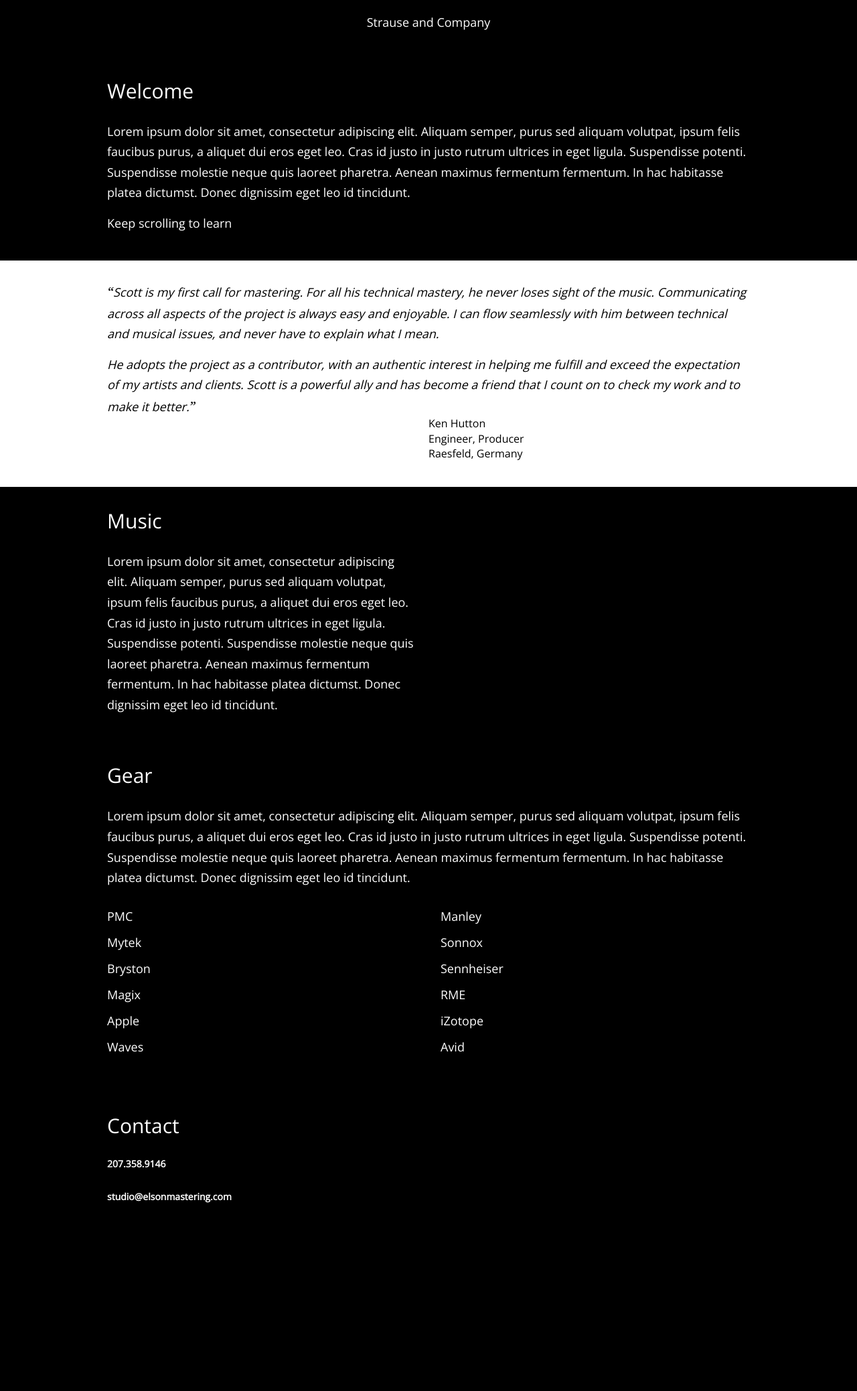
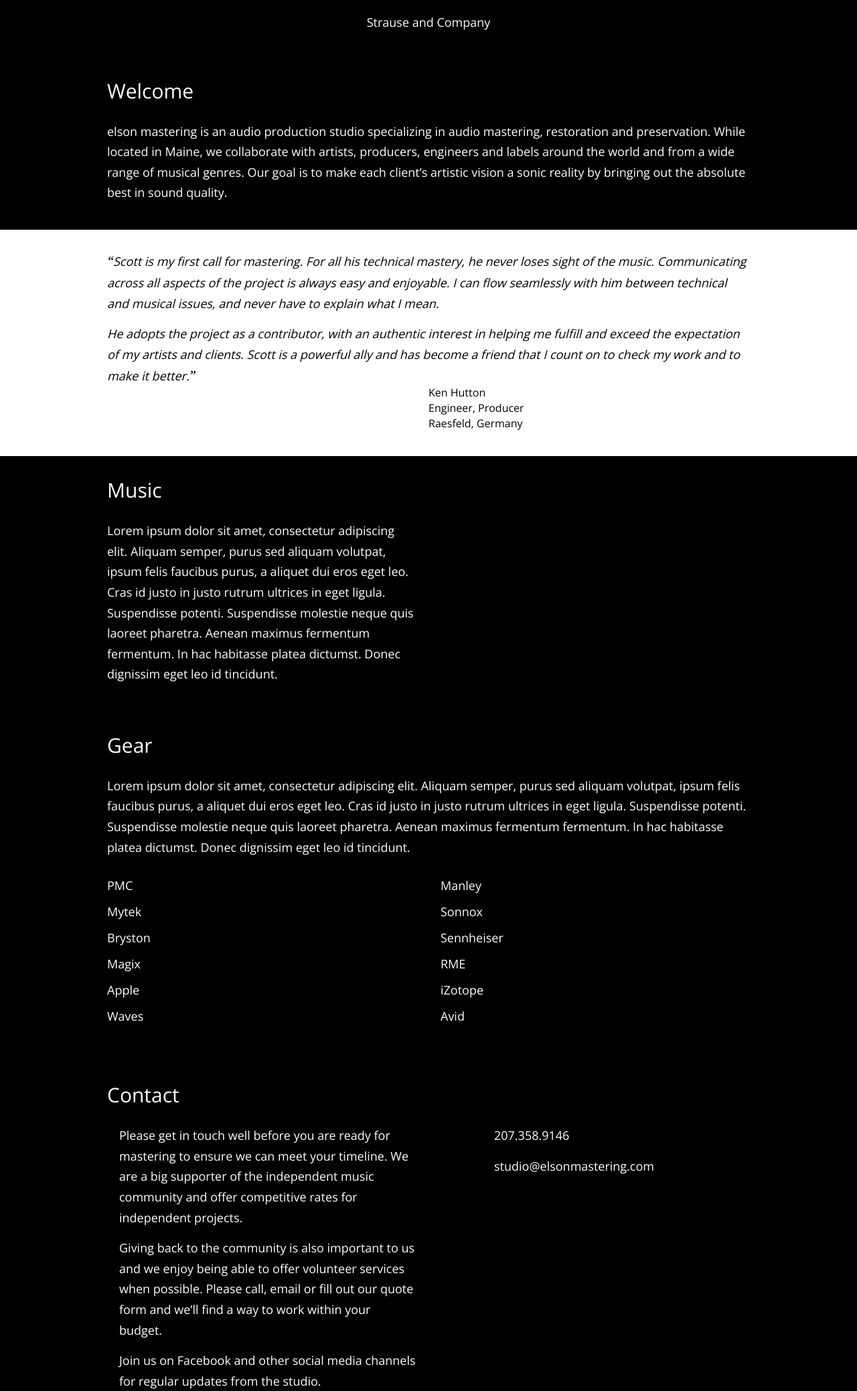
Before and after one commit to aguyawry/mastering, a PHP site: page / in a window 1280 px wide. Shown: the part 456-2533 px from the top of the page at 67% size. Before the commit the page ends 2252 px from the top, so only its background shows below. Run offline with PHP 8.4, Linux system fonts and the light colour scheme.

Commit message:
content, styles

```diff
--- a/dev/css/elson_mastering.css
+++ b/dev/css/elson_mastering.css
@@ -1428,11 +1428,6 @@ header {
 header img {
   height: 100px;
 }
-.contact p {
-  font-size: 1.4rem;
-  font-weight: bold;
-  margin: 0 0 25px;
-}
 #carousel {
   opacity: 0;
 }
--- a/dev/index.php
+++ b/dev/index.php
@@ -27,9 +27,7 @@
 <section class="left">
     <div class="page">
         <h2>Welcome</h2>
-        <p>Lorem ipsum dolor sit amet, consectetur adipiscing elit. Aliquam semper, purus sed aliquam volutpat, ipsum felis faucibus purus, a aliquet dui eros eget leo. Cras id justo in justo rutrum ultrices in eget ligula. Suspendisse potenti. Suspendisse molestie neque quis laoreet pharetra. Aenean maximus fermentum fermentum. In hac habitasse platea dictumst. Donec dignissim eget leo id tincidunt.</p>
-
-        <p>Keep scrolling to learn
+        <p>elson mastering is an audio production studio specializing in audio mastering, restoration and preservation. While located in Maine, we collaborate with artists, producers, engineers and labels around the world and from a wide range of musical genres. Our goal is to make each client’s artistic vision a sonic reality by bringing out the absolute best in sound quality.</p>
     </div>
 </section>
 
@@ -100,6 +98,18 @@
     <div class="page">
         <h2>Contact</h2>
 
+        <div class="col=group">
+            <div class="col-6">
+                <p>Please get in touch well before you are ready for mastering to ensure we can meet your timeline. We are a big supporter of the independent music community and offer competitive rates for independent projects.</p>
+
+                <p>Giving back to the community is also important to us and we enjoy being able to offer volunteer services when possible. Please call, email or fill out our quote form and we’ll find a way to work within your budget.</p>
+
+                <p>Join us on Facebook and other social media channels for regular updates from the studio.</p>
+            </div>
+
+            <div class="col-5 col-offset-1">
+
+
                 <p><a class="an-contact-phone" href="tel:207.358.9146" title="Call elson mastering at 207.358.9146">207.358.9146</a></p>
                 <p><script type="text/javascript">
                     //<![CDATA[
@@ -123,6 +133,8 @@
                     //]]>
                     </script>
                 </p>
+            </div>
+        </div>
 </section>
 
 <?php
--- a/dev/less/style.less
+++ b/dev/less/style.less
@@ -150,11 +150,7 @@ header {
 
 
 .contact {
-    p {
-        font-size: 1.4rem;
-        font-weight: bold;
-        margin: 0 0 25px;
-    }
+
 }
 
 
```
Lines whose indentation alone changed are shown as unchanged.
